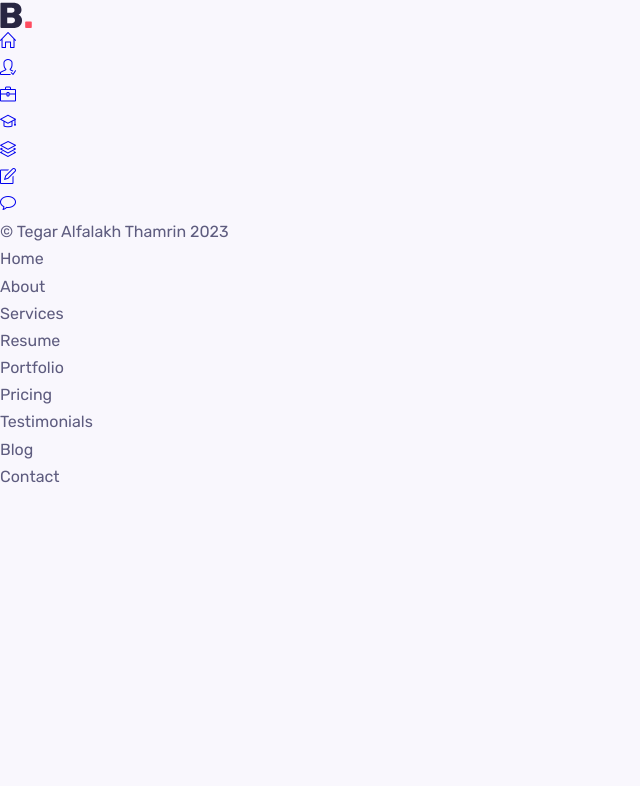
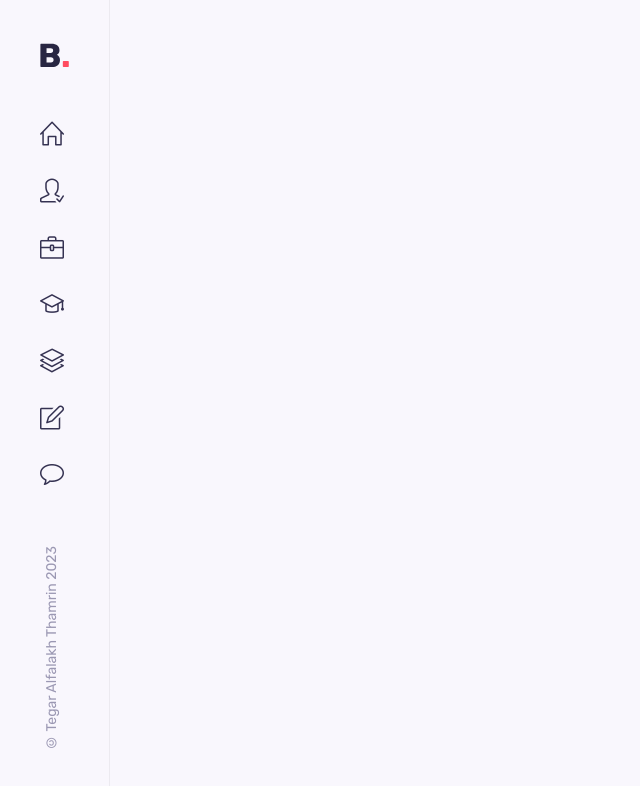
Before and after one commit to violet666666/portfolio-app, a React (Create React App) app: page / in a window 1280 px wide. Shown: the top 786 px of the page, without its empty margins (0-640 px from the left). Built offline with nearby package versions, Linux system fonts and the light colour scheme.

Commit message:
css for sidebar

```diff
--- a/src/component/sidebar/sidebar.css
+++ b/src/component/sidebar/sidebar.css
@@ -1 +1,34 @@
-.aside {}
+.aside {
+    position: fixed;
+    left: 0;
+    top: 0;
+    background: var(--body-color);
+    border-right: 1px solid rgba(0,0, 0,0.05);
+    padding: 2.5rem;
+    width: 110px;
+    min-height: 100vh;
+    display: flex;
+    flex-direction: column;
+    justify-content: space-between;
+    z-index: 10;
+
+}
+
+.nav__list{
+    display: flex;
+    flex-direction: column;
+    row-gap: 1rem;
+}
+
+.nav__link{
+    font-size: 1.5rem;
+    color: var(--title-color);
+    font-weight: var(--font-bold);
+}
+
+.copyright{
+    color: hsl(245, 15%, 65%);
+    font-size: var(--small-font-size);
+    transform: rotate(-180deg);
+    writing-mode: vertical-rl;
+}
```
